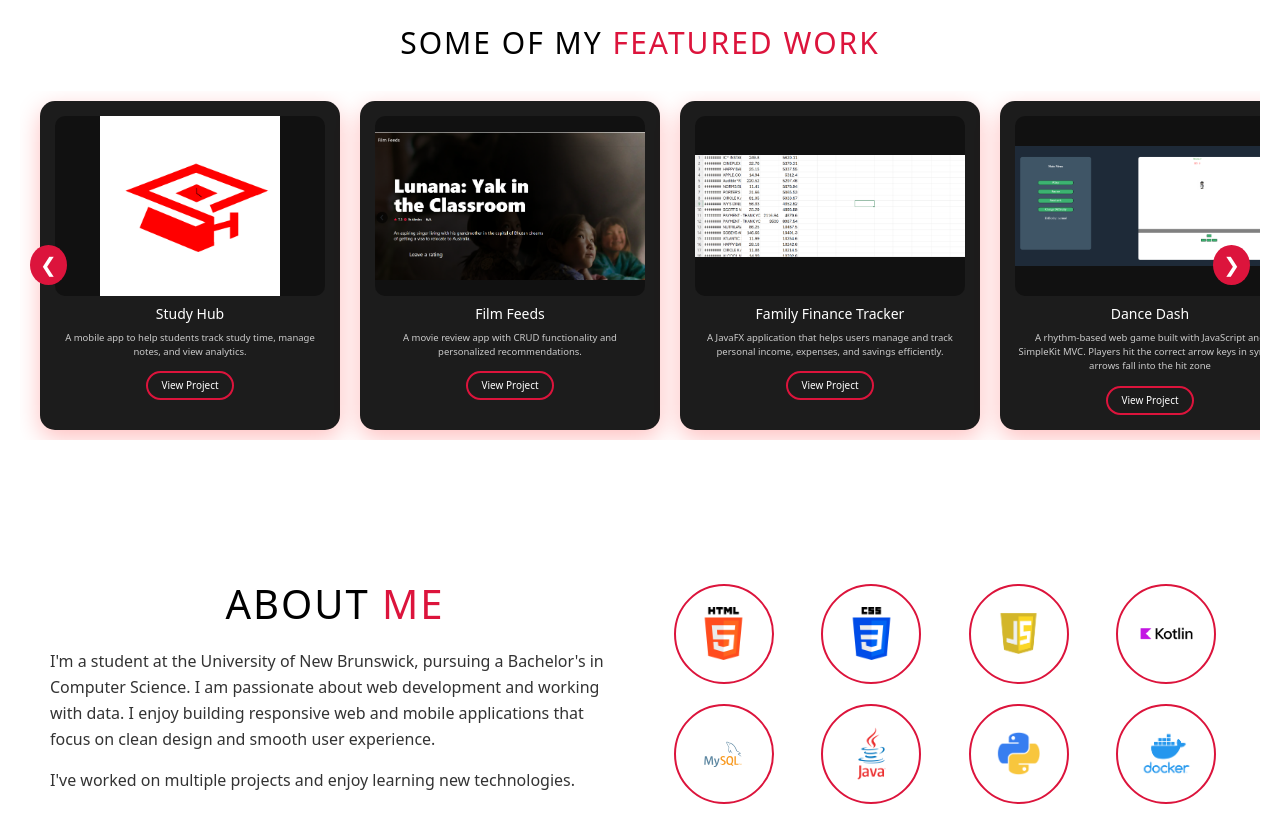
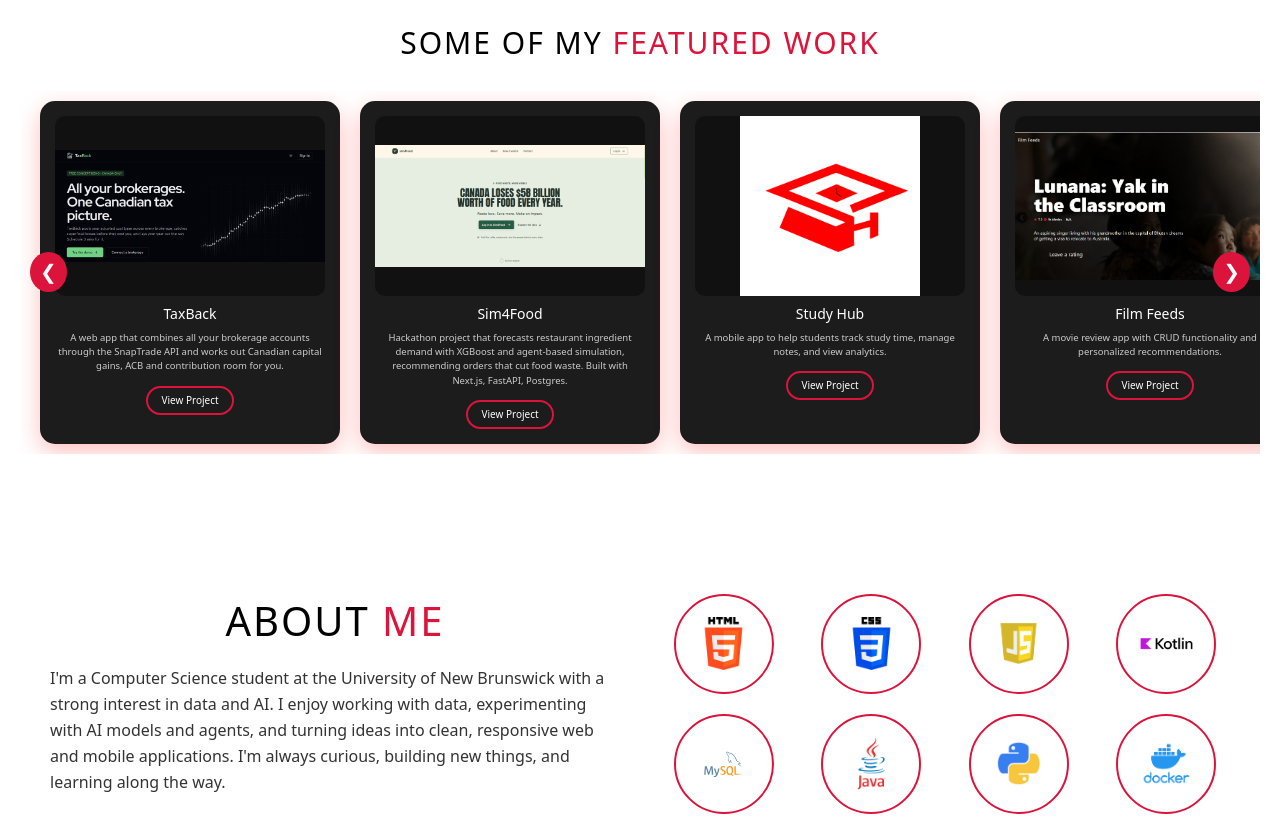
Before and after one commit to phuntshoWangyal/Personal-Portfolio, a plain HTML site: page index.html in a window 1280 px wide. Shown: the part 951-1768 px from the top of the page. Drawn offline with nearby package versions, Linux system fonts and the light colour scheme; a web font is replaced by a local one.

Commit message:
Updated Projects and About me section

```diff
--- a/index.html
+++ b/index.html
@@ -72,6 +72,18 @@
         <button class="scroll-btn left" id="scrollLeft">&#10094;</button>
         <div class="project-slider" id="projectSlider">
           <div class="project-card">
+            <img src="img/taxback.png" alt="TaxBack">
+            <h3>TaxBack</h3>
+            <p>A web app that combines all your brokerage accounts through the SnapTrade API and works out Canadian capital gains, ACB and contribution room for you.</p>
+            <a href="https://tax-back.vercel.app/" target="_blank" rel="noopener" class="btn-view">View Project</a>
+          </div>
+          <div class="project-card">
+            <img src="img/sim4food.jpg" alt="Sim4Food">
+            <h3>Sim4Food</h3>
+            <p>Hackathon project that forecasts restaurant ingredient demand with XGBoost and agent-based simulation, recommending orders that cut food waste. Built with Next.js, FastAPI, Postgres.</p>
+            <a href="https://devpost.com/software/sim4food" target="_blank" rel="noopener" class="btn-view">View Project</a>
+          </div>
+          <div class="project-card">
             <img src="img/studyhub-icon.png" alt="Study Hub">
             <h3>Study Hub</h3>
             <p>A mobile app to help students track study time, manage notes, and view analytics.</p>
@@ -84,21 +96,9 @@
             <a href="https://github.com/phuntshoWangyal/Film-Feeds.git" class="btn-view">View Project</a>
           </div>
           <div class="project-card">
-            <img src="img/fft_project.png" alt="FFT Project">
-            <h3>Family Finance Tracker</h3>
-            <p>A JavaFX application that helps users manage and track personal income, expenses, and savings efficiently.</p>
-            <a href="https://github.com/phuntshoWangyal/CS2043-fft.git" class="btn-view">View Project</a>
-          </div>
-          <div class="project-card">
-            <img src="img/dancedash.png" alt="SimpleKit">
-            <h3>Dance Dash</h3>
-            <p>A rhythm-based web game built with JavaScript and SimpleKit MVC. Players hit the correct arrow keys in sync as arrows fall into the hit zone</p>
-            <a href="#" class="btn-view">View Project</a>
-          </div>
-          <div class="project-card">
-            <img src="img/progress_gif.webp" alt="AttendAI">
-            <h3>AttendAI (In Progress...)</h3>
-            <p>Currently Building an AI-powered facial recognition web app to automatically record classroom attendance.</p>
+            <img src="img/progress_gif.webp" alt="NotiFlyer">
+            <h3>NotiFlyer (In Progress...)</h3>
+            <p>A full-stack, automated deal tracker that monitors Canadian retail flyers for the products on your watchlist and alerts you only to new sales. Built with Python, Flask, React, SQLite, and AWS.</p>
             <a href="#" class="btn-view">View Project</a>
           </div>
         </div>
@@ -112,10 +112,7 @@
           <div class="abt-left">
             <h1 class="section-title">About <span>Me</span></h1>
             <p>
-              I'm a student at the University of New Brunswick, pursuing a Bachelor's in Computer Science. I am passionate about web development and working with data. I enjoy building responsive web and mobile applications that focus on clean design and smooth user experience.
-            </p>
-            <p>
-              I've worked on multiple projects and enjoy learning new technologies.
+              I'm a Computer Science student at the University of New Brunswick with a strong interest in data and AI. I enjoy working with data, experimenting with AI models and agents, and turning ideas into clean, responsive web and mobile applications. I'm always curious, building new things, and learning along the way.
             </p>
           </div>
           <div class="abt-right">
```
Also changed, not shown: img/sim4food.jpg (added), img/taxback.png (added).
